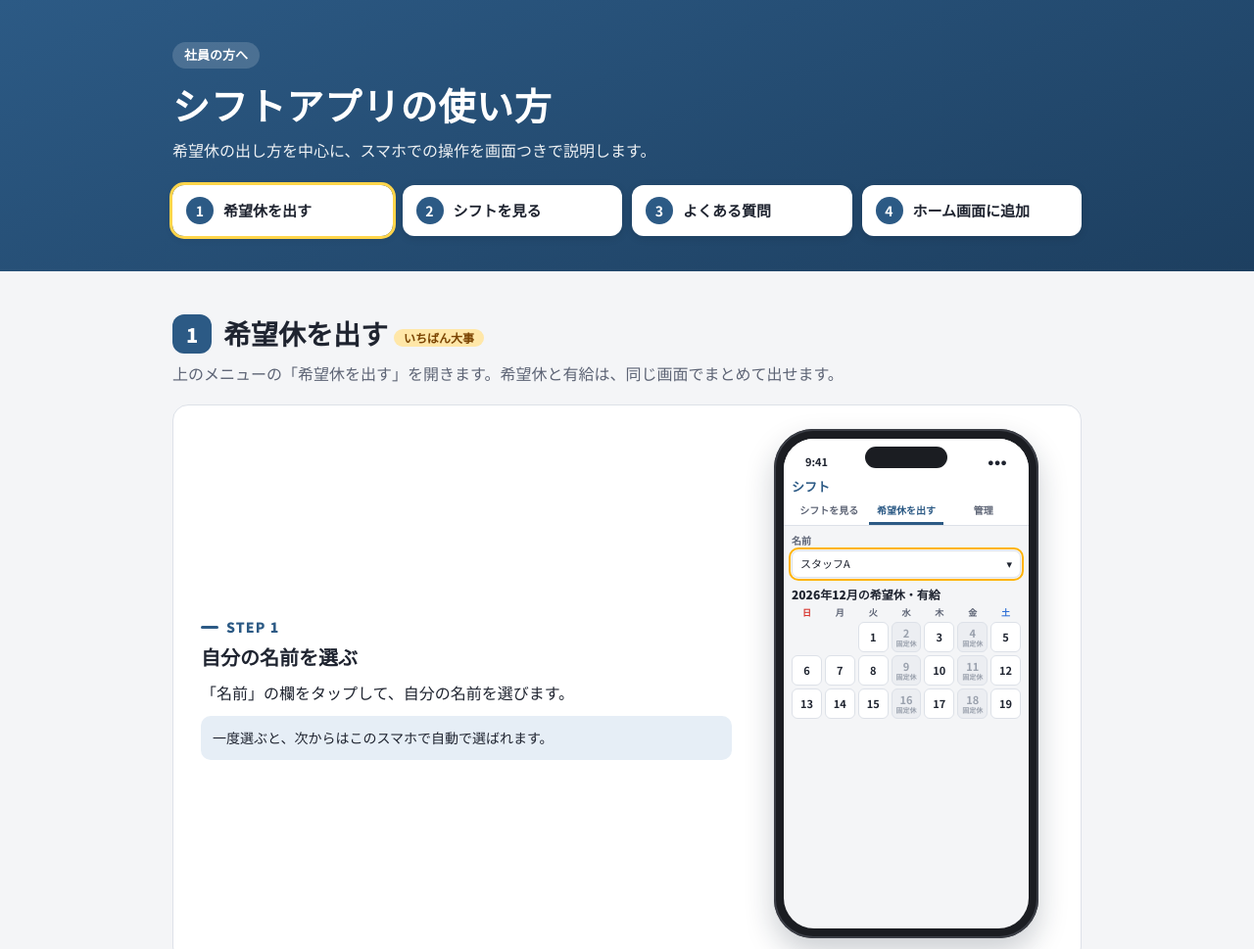
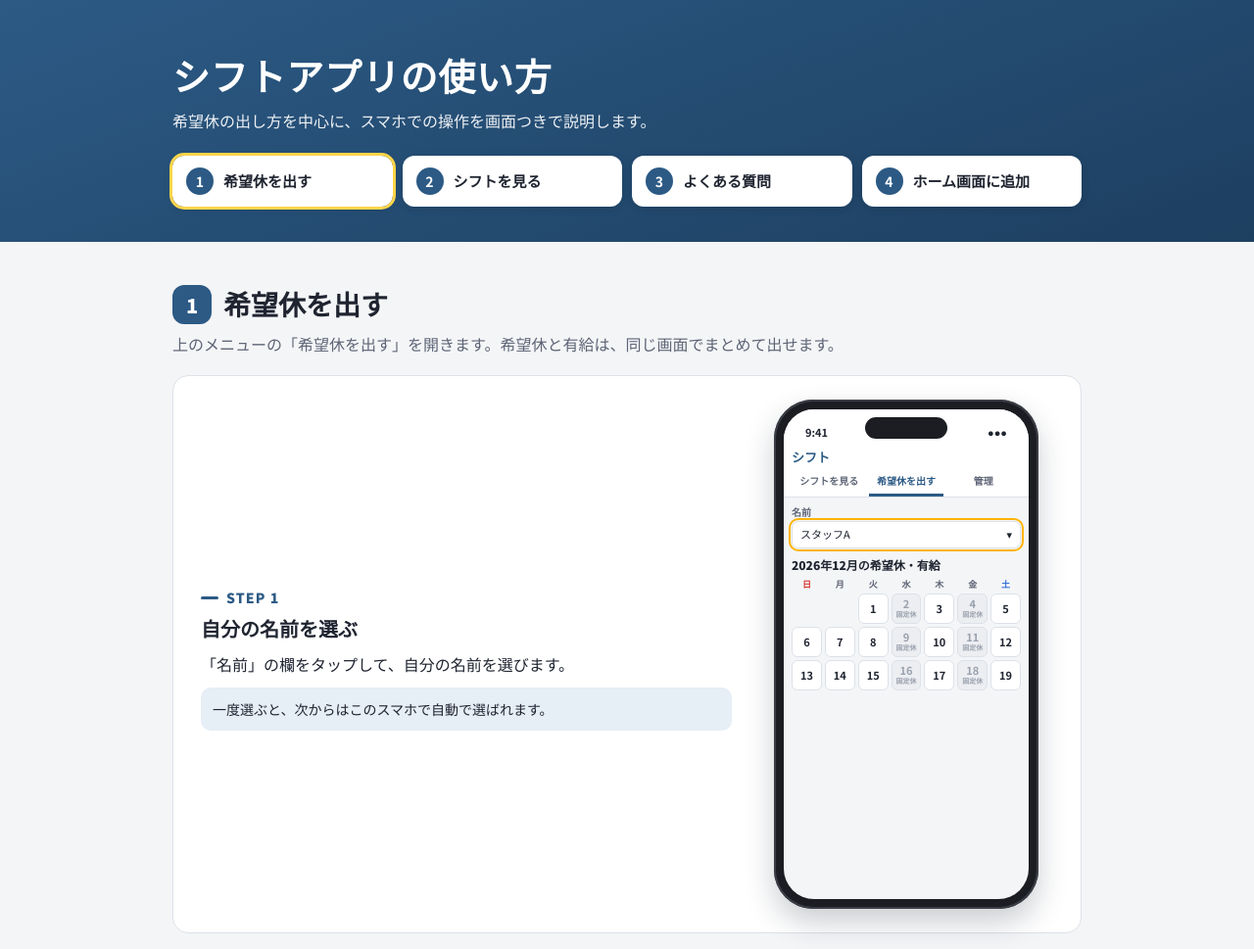
Before and after one commit to shift-hub-app/shift-hub-app.github.io, a plain HTML site: page guide.html in a window 1280 px wide. Shown: the top 969 px of the page at 98% size. Drawn offline with Linux system fonts and the light colour scheme.

Commit message:
使い方ページ：見出しの飾り文言を削除
Co-Authored-By: Claude Opus 5.5 <noreply@anthropic.com>

```diff
--- a/guide.html
+++ b/guide.html
@@ -150,7 +150,6 @@
 
 <header class="hero">
   <div class="wrap">
-    <span class="badge">社員の方へ</span>
     <h1>シフトアプリの使い方</h1>
     <p>希望休の出し方を中心に、スマホでの操作を画面つきで説明します。</p>
     <nav class="toc" aria-label="目次">
@@ -166,7 +165,7 @@
 
   <!-- ===================== 1. 希望休を出す ===================== -->
   <section class="chap" id="req">
-    <div class="chap-h"><span class="n">1</span><h2>希望休を出す<span class="pill">いちばん大事</span></h2></div>
+    <div class="chap-h"><span class="n">1</span><h2>希望休を出す</h2></div>
     <p class="chap-lead">上のメニューの「希望休を出す」を開きます。希望休と有給は、同じ画面でまとめて出せます。</p>
 
     <!-- 手順1 -->
```
